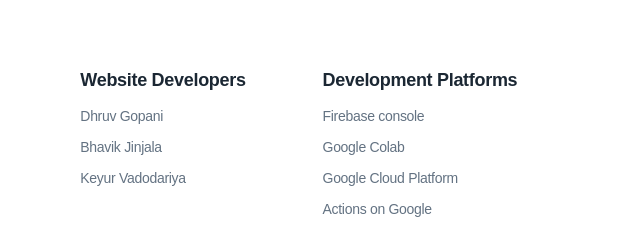
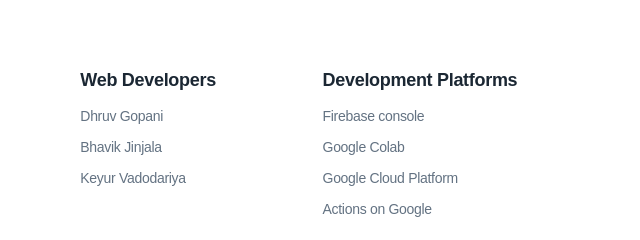
Before and after one commit to vadodariyakeyur/dscscet, a Gatsby site: page / in a window 1280 px wide. Shown: the part 5374-5614 px from the top of the page, 393-1033 px from the left. Built offline with nearby package versions, Linux system fonts and the light colour scheme; Gatsby itself is replaced by a stand-in of ours; no server answers.

Commit message:
All Components Working

```diff
--- a/gatsby-config.js
+++ b/gatsby-config.js
@@ -15,10 +15,11 @@
     }
   },
   plugins: [
+    `gatsby-plugin-react-helmet`,
+    `gatsby-plugin-sharp`,
     `gatsby-transformer-sharp`,
-    `gatsby-plugin-sharp`,
-    `gatsby-plugin-react-helmet`,
     `gatsby-plugin-sass`,
+    `gatsby-transformer-yaml`,
     {
       resolve: `gatsby-source-filesystem`,
       options: {
@@ -26,12 +27,11 @@
         path: `${__dirname}/src/images`,
       },
     },
-    `gatsby-transformer-yaml`,
     {
       resolve: `gatsby-source-filesystem`,
       options: {
+		name: `teams`,
         path: `./teams/`,
-        name: 'teams',
       },
     },
     {
--- a/src/components/Footer.js
+++ b/src/components/Footer.js
@@ -54,7 +54,7 @@
           <Row>
             <Col md={4} xs={6}>
               <div className="footer-widget">
-                <h4 className="footer-widget__title">Website Developers</h4>
+                <h4 className="footer-widget__title">Web Developers</h4>
                 <ul className="list-unstyled">
                   <li>
                     <a
--- a/src/components/index/LeadMessage.js
+++ b/src/components/index/LeadMessage.js
@@ -2,6 +2,7 @@
 import ImgL from '../../images/parth_kapadia.jpg'
 
 export default () => (
+
 
 <section id="overview" className="section-spacer bg-very__gray">
 	<div className="row_c">
```
Also changed, not shown: src/images/teams/aadil_tajani.jpg (added), src/images/teams/alejandroferrero.png (deleted), src/images/teams/avatar.png (deleted), src/images/teams/bhargavv_bhagat.jpg (added), src/images/teams/cristiangiannetti.png (deleted), src/images/teams/emmanueljet.png (deleted), src/images/teams/federicolesca.png (deleted), src/images/teams/fransunisoft.png (deleted), src/images/teams/het_dalal.jpeg (added), src/images/teams/kartavya_lathia.jpg (added), src/images/teams/kenvi_zota.jpeg (added), src/images/teams/keyur_vadodariya.jpg (added), src/images/teams/nikhil_jindal.jpeg (added), src/images/teams/roma_panjabi.jpg (added), 3 more files.
